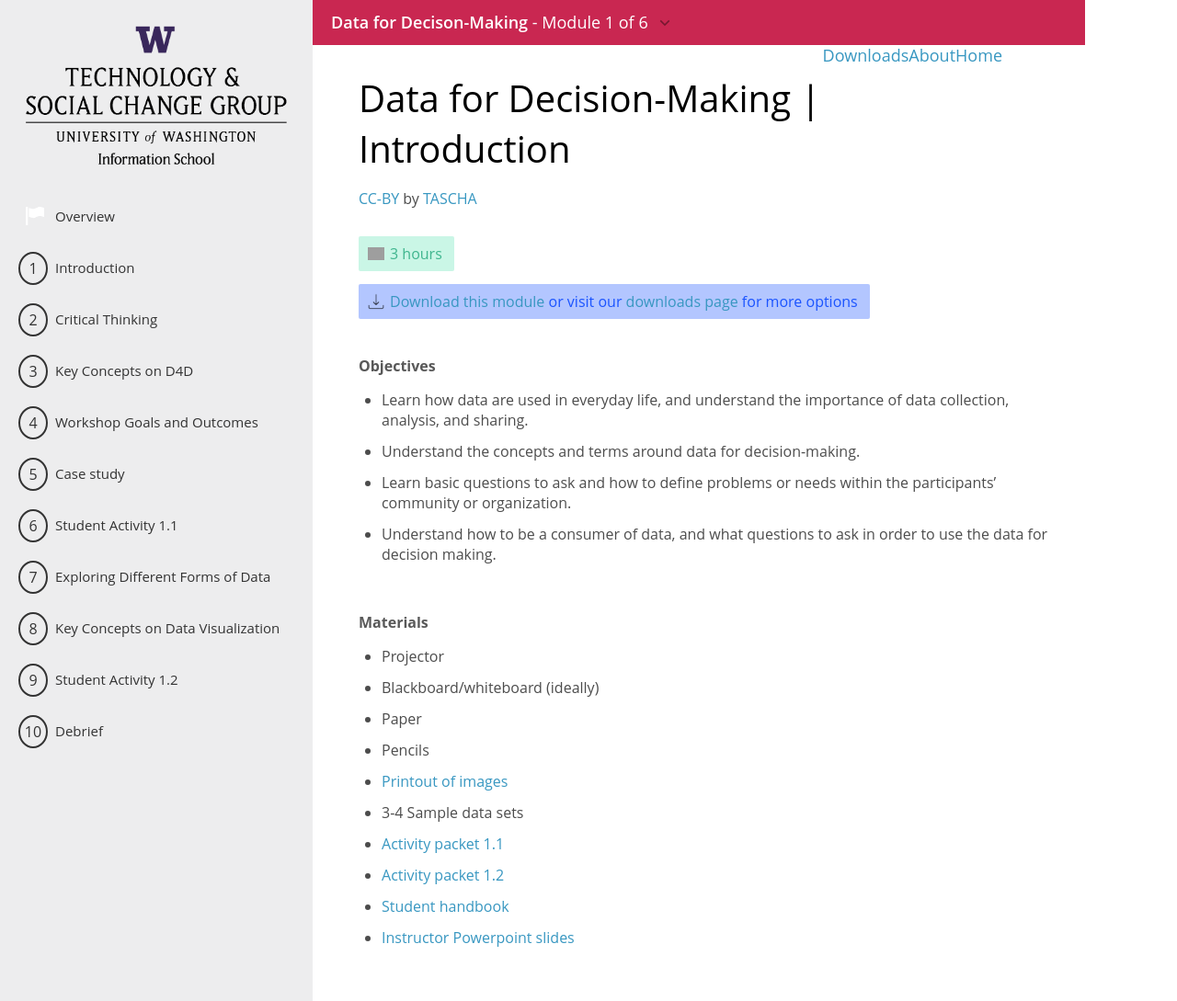
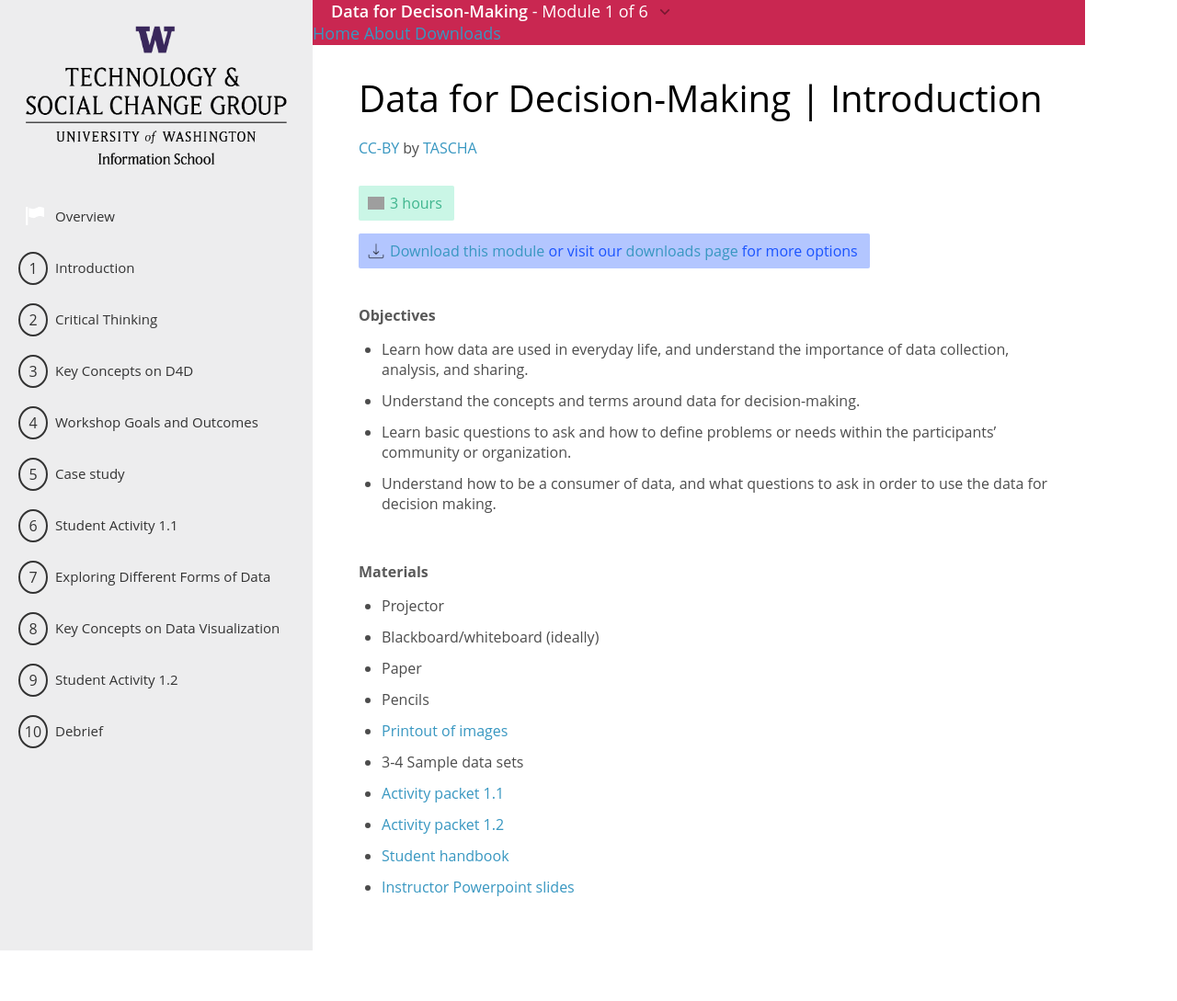
Before and after one commit to tascha/D4DM, a Jekyll site: the page module-one.html, which Jekyll copies as it is, in a window 1280 px wide. Shown: the whole page at 92% size. Built offline with Jekyll 4.4.1, drawn with Linux system fonts in a browser that asks for light colours; nearby versions of some CDN libraries; after the commit the page ends 1034 px from its top, so only the background shows below that.

Commit message:
testing downloads page

```diff
--- a/module-one.html
+++ b/module-one.html
@@ -38,9 +38,9 @@
         <div class="activity-menu">
           <div>
           <a class="toggle"><strong>Data for Decison-Making</strong> - Module 1 of 6</a></div>
-          <div><a class="download" href="../D4DM/index/" target="_blank">Home</a>
-            <a class="download" href="../D4DM/about/" target="_blank">About</a>
-          <a class="download" href="../D4DM/downloads/" target="_blank">Downloads</a></div>
+          <div><a href="../D4DM/index/" target="_blank">Home</a>
+            <a href="../D4DM/about/" target="_blank">About</a>
+          <a href="../D4DM/downloads/" target="_blank">Downloads</a></div>
           <ol class="activity-list">
             <li class="current"><a href="module-one.html">Introduction to Data for Decision Making</a></li>
             <li><a href="module-two.html">Assessing your Organization’s Data Culture</a></li>
--- a/template-assets/css/main.css
+++ b/template-assets/css/main.css
@@ -658,12 +658,9 @@
   font-size: 18px;
 }
 
-.download {
-  float:right;
-}
 
 .activity-menu .toggle {
-  display: block;
+  /*display: block;*/
   cursor: pointer;
   color: white;
   padding: 12px 0 12px 20px;
```
